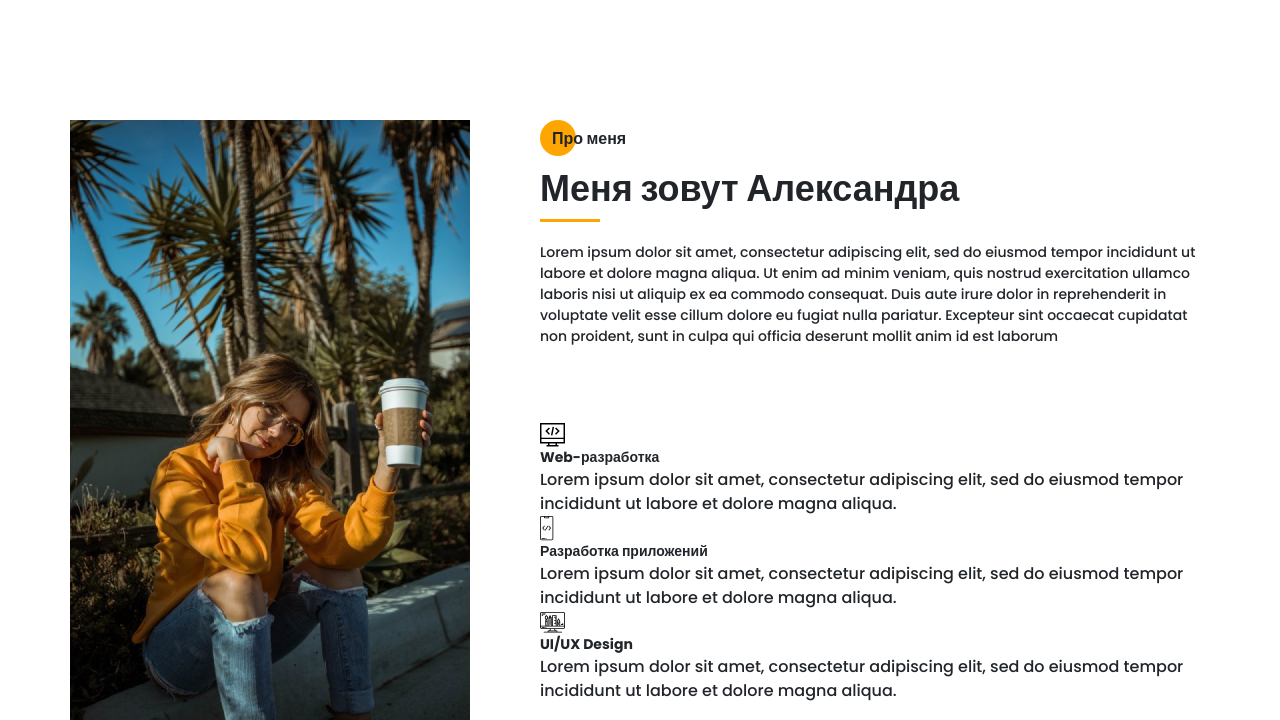
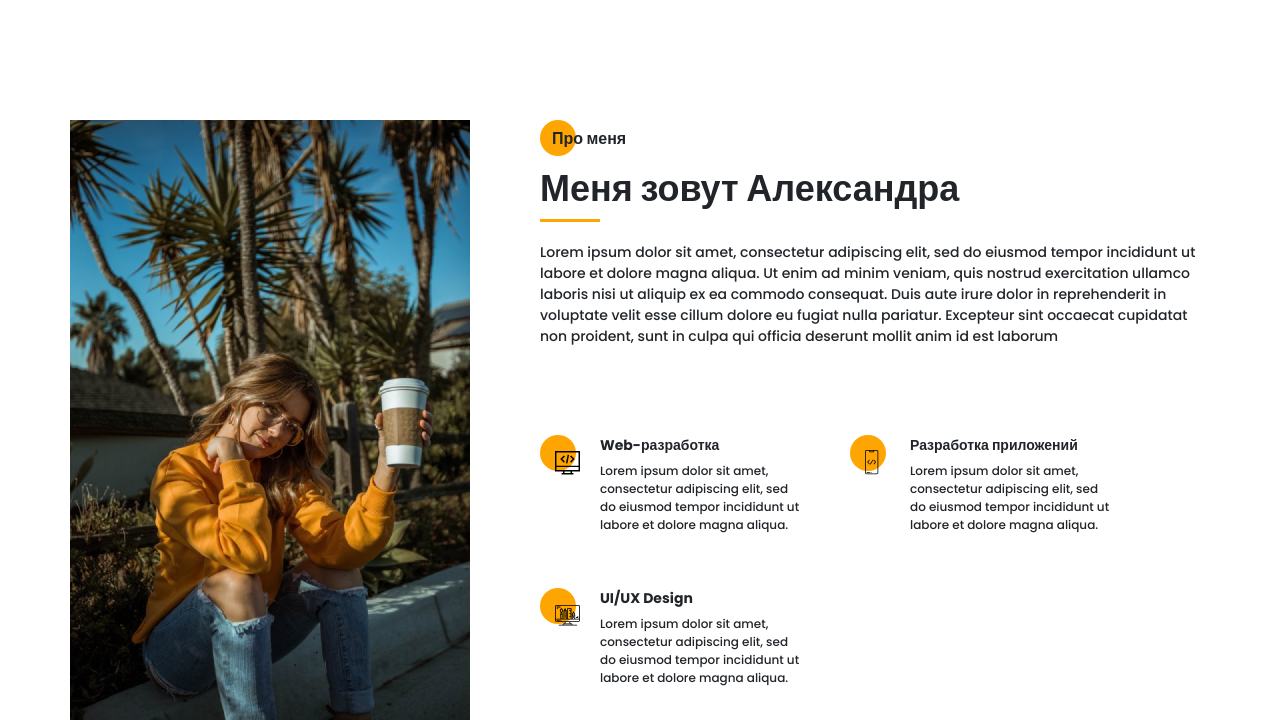
Before and after one commit to VM1793/Pet_Portfolio, a website: page src/index.html in a window 1280 px wide. Shown: the part 800-1520 px from the top of the page. Drawn offline with nearby package versions, Linux system fonts and the light colour scheme; files that its build step writes are made by us from their sources; files whose address does not match are found by name.

Commit message:
finished 2nd screen

```diff
--- a/src/index.html
+++ b/src/index.html
@@ -105,32 +105,32 @@
                     <div class="divider"></div>
                     <p class="about__text">Lorem ipsum dolor sit amet, consectetur adipiscing elit, sed do eiusmod tempor incididunt ut labore et dolore magna aliqua. Ut enim ad minim veniam, quis nostrud exercitation ullamco laboris nisi ut aliquip ex ea commodo consequat. Duis aute irure dolor in reprehenderit in voluptate velit esse cillum dolore eu fugiat nulla pariatur. Excepteur sint occaecat cupidatat non proident, sunt in culpa qui officia deserunt mollit anim id est laborum</p>
                 </div>
-                <div class="about__skills">
+                <div class="about__skill">
                     <div class="about__skill-item">
-                        <div>
+                        <div class="about__skill-circle">
                             <img src="icons/about_me/web_development.svg" alt="web-dev">
                         </div>
                         <div>
                             <div class="title title_fz14">Web-разработка</div>
-                            <div class="about__skills-text">Lorem ipsum dolor sit amet, consectetur adipiscing elit, sed do eiusmod tempor incididunt ut labore et dolore magna aliqua.</div>
+                            <div class="about__skill-text">Lorem ipsum dolor sit amet, consectetur adipiscing elit, sed do eiusmod tempor incididunt ut labore et dolore magna aliqua.</div>
                         </div>
                     </div>
                     <div class="about__skill-item">
-                        <div>
+                        <div class="about__skill-circle">
                             <img src="icons/about_me/mobile_dev.svg" alt="mobile-dev">
                         </div>
                         <div>
                             <div class="title title_fz14">Разработка приложений</div>
-                            <div class="about__skills-text">Lorem ipsum dolor sit amet, consectetur adipiscing elit, sed do eiusmod tempor incididunt ut labore et dolore magna aliqua.</div>
+                            <div class="about__skill-text">Lorem ipsum dolor sit amet, consectetur adipiscing elit, sed do eiusmod tempor incididunt ut labore et dolore magna aliqua.</div>
                         </div>
                     </div>
                     <div class="about__skill-item">
-                        <div>
+                        <div class="about__skill-circle">
                             <img src="icons/about_me/design.svg" alt="design">
                         </div>
                         <div>
                             <div class="title title_fz14">UI/UX Design</div>
-                            <div class="about__skills-text">Lorem ipsum dolor sit amet, consectetur adipiscing elit, sed do eiusmod tempor incididunt ut labore et dolore magna aliqua.</div>
+                            <div class="about__skill-text">Lorem ipsum dolor sit amet, consectetur adipiscing elit, sed do eiusmod tempor incididunt ut labore et dolore magna aliqua.</div>
                         </div>
                     </div>
                 </div>
--- a/src/sass/blocks/_about.scss
+++ b/src/sass/blocks/_about.scss
@@ -30,4 +30,29 @@
         font-size: 14px;
         line-height: 21px;
     }
+    &__skill {
+        display: grid;
+        grid-template: repeat(2, minmax(115px, auto)) / repeat(2, 260px);
+        grid-auto-rows: 1fr;
+        column-gap: 50px;
+        row-gap: 20px;
+        &-item {
+            display: grid;
+            grid-template-columns:40px 200px;
+            column-gap: 20px;
+        }
+        &-circle {
+            position: relative;
+            padding: 15px 0 0 15px;
+            @include before_circle;
+            &:before {
+                top: 0;
+            }
+        }
+        &-text {
+            margin-top: 6px;
+            font-size: 12px;
+            line-height: 18px;
+        }
+    }
 }
```
Also changed, not shown: dist/css/style.min.css, dist/index.html.
